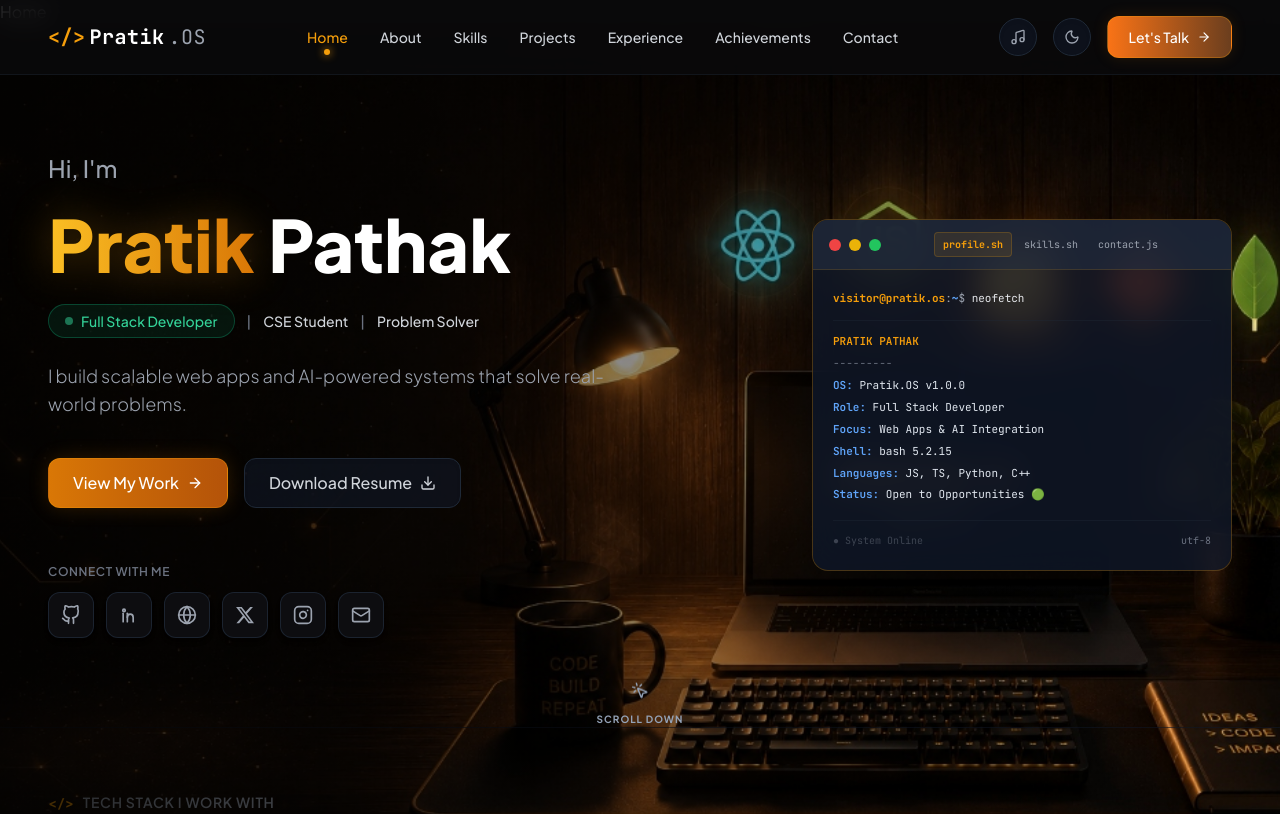
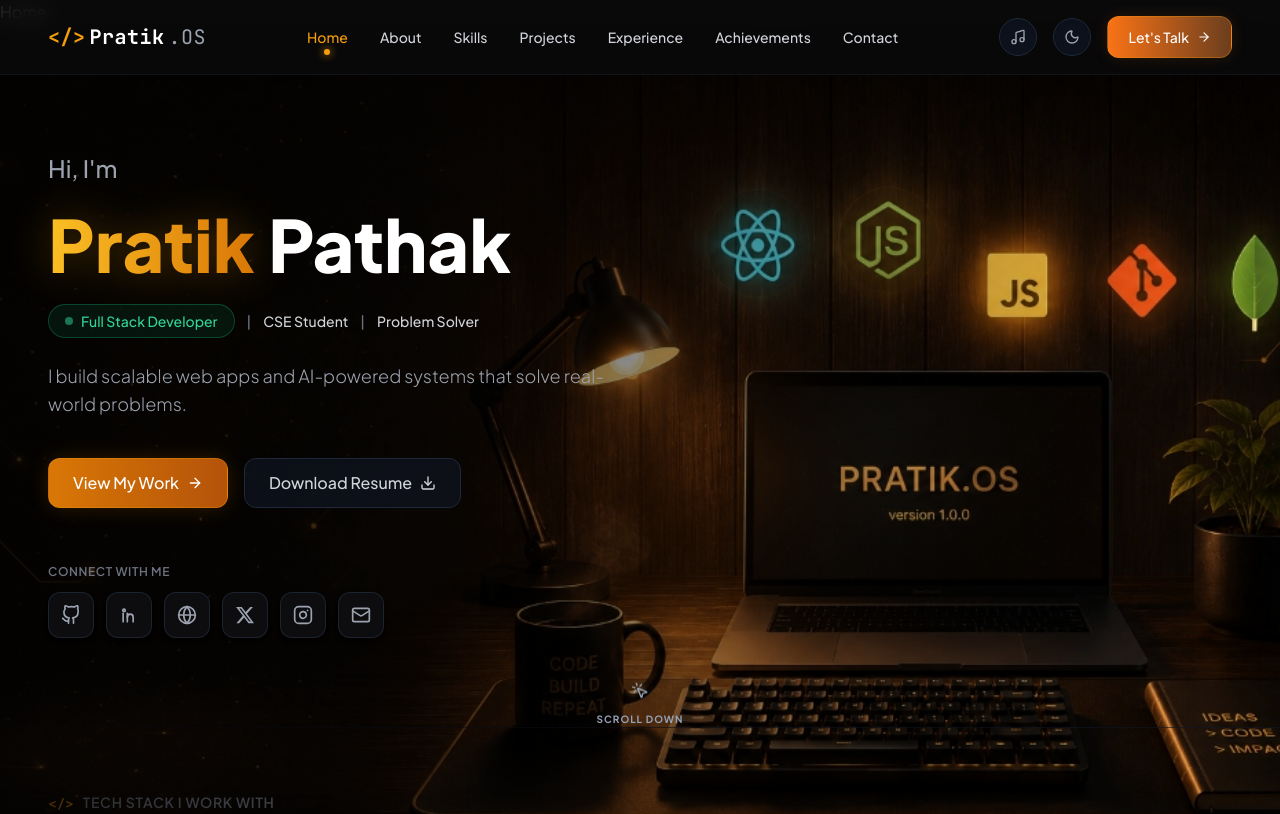
Before and after one commit to pratikp23/My_Portfolio, a React (Vite) app: page / in a window 1280 px wide. Shown: the top 814 px of the page. Built offline with nearby package versions, Linux system fonts and the light colour scheme.

Commit message:
style: updated my project url

```diff
--- a/src/Pages/Home.jsx
+++ b/src/Pages/Home.jsx
@@ -1,5 +1,4 @@
 
-import { useState } from 'react';
 import { Mail, ArrowRight, Download, MousePointerClick, Globe } from 'lucide-react';
 import About from './About';
 import Skills from './Skills';
@@ -79,8 +78,6 @@ const InstagramIcon = ({ size = 20 }) => (
 );
 
 const Home = () => {
-  const [activeTab, setActiveTab] = useState("neofetch");
-
   const socials = [
     { icon: <GithubIcon size={20} />, href: "https://github.com" },
     { icon: <Linkedin size={20} />, href: "https://linkedin.com" },
@@ -115,7 +112,7 @@ const Home = () => {
 
         {/* Left Column (HeroContent) */}
         {/* Left Column (HeroContent) */}
-        <div className="flex flex-col space-y-6 text-left lg:col-span-7">
+        <div className="flex flex-col space-y-6 text-left lg:col-span-9">
           <h3 className="text-xl font-medium text-gray-400 md:text-2xl">Hi, I'm</h3>
           <h1 className="text-5xl font-extrabold text-white md:text-7xl">
             <span className="text-transparent bg-clip-text bg-gradient-to-r from-amber-400 to-amber-600 drop-shadow-[0_0_20px_rgba(245,158,11,0.3)]">Pratik</span> Pathak
@@ -163,134 +160,6 @@ const Home = () => {
                 </a>
               ))}
             </div>
-          </div>
-        </div>
-
-        {/* Right Column (Interactive Developer Console Mockup) */}
-        <div className="flex justify-center w-full lg:col-span-5 lg:justify-end">
-          <div className="w-full max-w-[420px] rounded-2xl border transition-all duration-500 shadow-2xl overflow-hidden terminal-card">
-
-            {/* Header bar / Tab bars */}
-            <div className="flex items-center justify-between px-4 py-2 border-b terminal-header">
-              <div className="flex items-center flex-shrink-0 mr-3 space-x-2">
-                <span className="w-3 h-3 rounded-full bg-[#ef4444]" />
-                <span className="w-3 h-3 rounded-full bg-[#eab308]" />
-                <span className="w-3 h-3 rounded-full bg-[#22c55e]" />
-              </div>
-
-              {/* Dynamic Tabs */}
-              <div className="flex items-center space-x-1 font-mono text-[10px] overflow-x-auto select-none no-scrollbar py-1">
-                <button
-                  onClick={() => setActiveTab("neofetch")}
-                  className={`px-2 py-1 rounded transition-colors cursor-pointer ${
-                    activeTab === "neofetch"
-                      ? "text-amber-500 font-bold bg-amber-500/10 border border-amber-500/20"
-                      : "text-gray-400 hover:text-gray-200"
-                  }`}
-                >
-                  profile.sh
-                </button>
-                <button
-                  onClick={() => setActiveTab("skills")}
-                  className={`px-2 py-1 rounded transition-colors cursor-pointer ${
-                    activeTab === "skills"
-                      ? "text-amber-500 font-bold bg-amber-500/10 border border-amber-500/20"
-                      : "text-gray-400 hover:text-gray-200"
-                  }`}
-                >
-                  skills.sh
-                </button>
-                <button
-                  onClick={() => setActiveTab("contact")}
-                  className={`px-2 py-1 rounded transition-colors cursor-pointer ${
-                    activeTab === "contact"
-                      ? "text-amber-500 font-bold bg-amber-500/10 border border-amber-500/20"
-                      : "text-gray-400 hover:text-gray-200"
-                  }`}
-                >
-                  contact.js
-                </button>
-              </div>
-
-              <div className="w-2" />
-            </div>
-
-            {/* Editor Content */}
-            <div className="p-5 font-mono text-[11px] leading-relaxed text-left terminal-body min-h-[280px] flex flex-col justify-between">
-              <div className="space-y-3">
-                {/* Active Command Prompt */}
-                <div>
-                  <span className="font-bold text-amber-500">visitor@pratik.os</span>
-                  <span className="text-gray-400">:</span>
-                  <span className="font-bold text-blue-400">~</span>
-                  <span className="text-gray-400">$</span>{" "}
-                  <span className="text-gray-200">
-                    {activeTab === "neofetch" ? "neofetch" : activeTab === "skills" ? "./skills.sh" : "cat contact.js"}
-                  </span>
-                </div>
-
-                <div className="my-2 border-t border-gray-800/40" />
-
-                {/* Tab content 1: Profile (neofetch) */}
-                {activeTab === "neofetch" && (
-                  <div className="space-y-1">
-                    <p><span className="font-semibold text-amber-500">PRATIK PATHAK</span></p>
-                    <p><span className="text-gray-500">---------</span></p>
-                    <p><span className="font-semibold text-blue-400">OS:</span> Pratik.OS v1.0.0</p>
-                    <p><span className="font-semibold text-blue-400">Role:</span> Full Stack Developer</p>
-                    <p><span className="font-semibold text-blue-400">Focus:</span> Web Apps & AI Integration</p>
-                    <p><span className="font-semibold text-blue-400">Shell:</span> bash 5.2.15</p>
-                    <p><span className="font-semibold text-blue-400">Languages:</span> JS, TS, Python, C++</p>
-                    <p><span className="font-semibold text-blue-400">Status:</span> Open to Opportunities 🟢</p>
-                  </div>
-                )}
-
-                {/* Tab content 2: Skills loading indicators */}
-                {activeTab === "skills" && (
-                  <div className="space-y-2">
-                    <p className="font-bold text-emerald-400 animate-pulse">// Executing skills diagnostics...</p>
-                    <div className="mt-2 space-y-1">
-                      <div>
-                        <p className="font-semibold text-blue-400">Frontend: [██████████████░] 94%</p>
-                        <p className="text-gray-400 text-[10px] pl-4">React, Next.js, Tailwind CSS</p>
-                      </div>
-                      <div>
-                        <p className="font-semibold text-blue-400">Backend:  [████████████░░░] 88%</p>
-                        <p className="text-gray-400 text-[10px] pl-4">Node.js, Express, WebSockets</p>
-                      </div>
-                      <div>
-                        <p className="font-semibold text-blue-400">Databases: [█████████████░░] 90%</p>
-                        <p className="text-gray-400 text-[10px] pl-4">MongoDB, PostgreSQL, Redis</p>
-                      </div>
-                      <div>
-                        <p className="font-semibold text-blue-400">DevOps:   [██████████░░░░░] 75%</p>
-                        <p className="text-gray-400 text-[10px] pl-4">Docker, AWS Services, CI/CD</p>
-                      </div>
-                    </div>
-                  </div>
-                )}
-
-                {/* Tab content 3: Contact code editor */}
-                {activeTab === "contact" && (
-                  <div className="space-y-1">
-                    <p className="text-gray-500">// Contact configuration schema</p>
-                    <p><span className="font-semibold text-purple-400">const</span> <span className="text-blue-400">contactInfo</span> = &#123;</p>
-                    <p className="pl-4"><span className="text-blue-300">email</span>: <span className="text-emerald-400">"pratikpathak343@gmail.com"</span>,</p>
-                    <p className="pl-4"><span className="text-blue-300">github</span>: <span className="text-emerald-400">"github.com/pratikp23"</span>,</p>
-                    <p className="pl-4"><span className="text-blue-300">location</span>: <span className="text-emerald-400">"India"</span>,</p>
-                    <p className="pl-4"><span className="text-blue-300">availability</span>: <span className="text-amber-400">true</span></p>
-                    <p>&#125;;</p>
-                    <p className="mt-2 font-semibold text-purple-400">export default <span className="text-blue-400">contactInfo</span>;</p>
-                  </div>
-                )}
-              </div>
-
-              <div className="flex items-center justify-between pt-3 mt-4 border-t border-gray-800/40">
-                <span className=" text-gray-500 text-[10px] animate-pulse">● System Online</span>
-                <span className=" text-gray-500 text-[10px]">utf-8</span>
-              </div>
-            </div>
-
           </div>
         </div>
 
```
